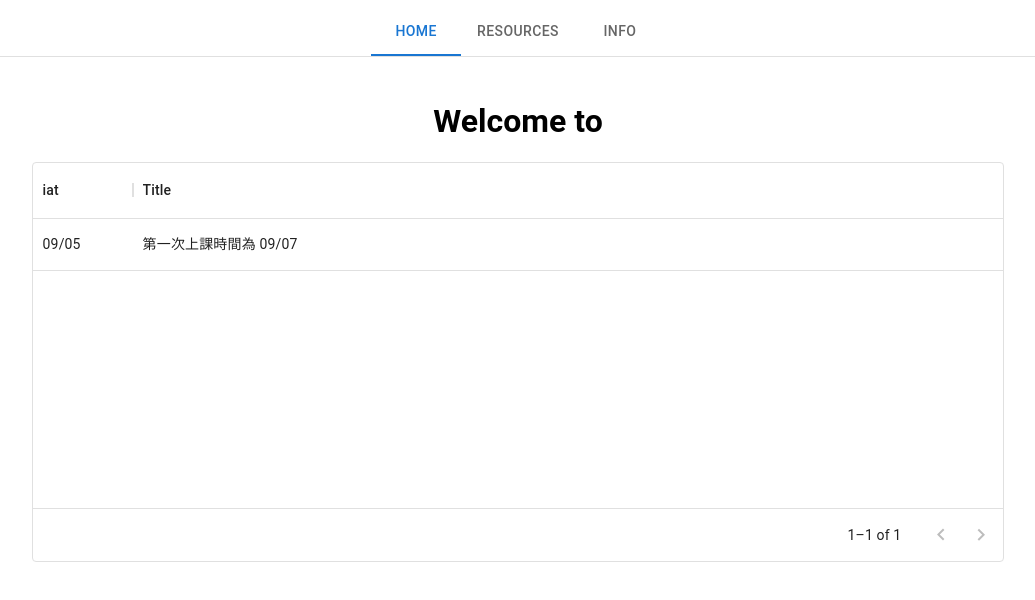
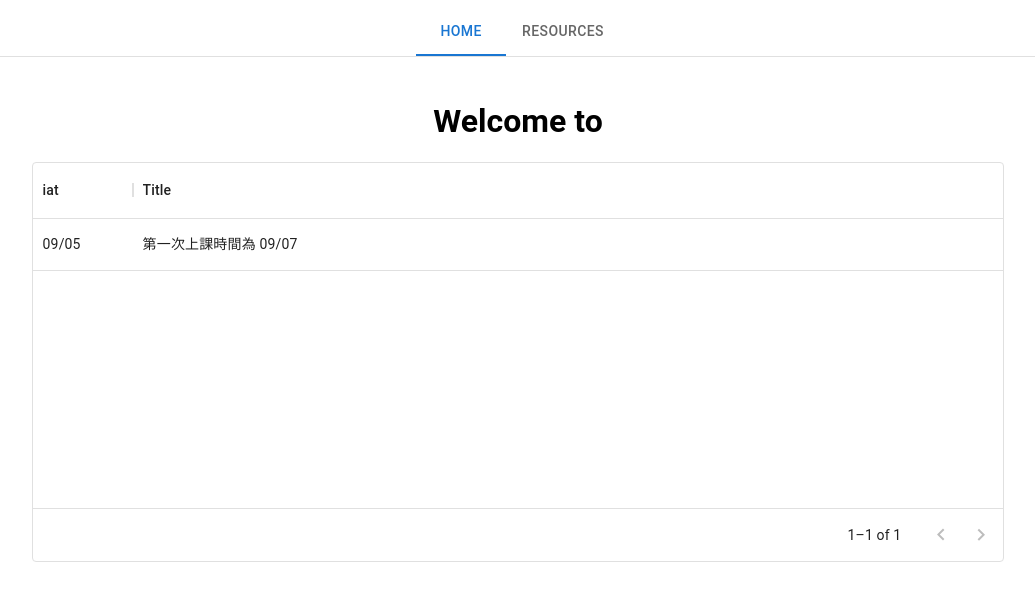
Before and after one commit to Mirumodapon/__COURSE-PAGE__nptucai-web-111, a React (Create React App) app: page / in a window 1280 px wide. Shown: the top 600 px of the page, without its empty margins (122-1157 px from the left). Built offline with nearby package versions, Linux system fonts and the light colour scheme.

Commit message:
feat: remove info page

```diff
--- a/src/App.jsx
+++ b/src/App.jsx
@@ -24,7 +24,6 @@ export default function App() {
         <TabList onChange={handleChange} centered>
           <Tab label="Home" value="Home" />
           <Tab label="Resources" value="Resources" />
-          <Tab label="Info" value="Info" />
         </TabList>
       </Box>
       <TabPanel value="Home">
```
